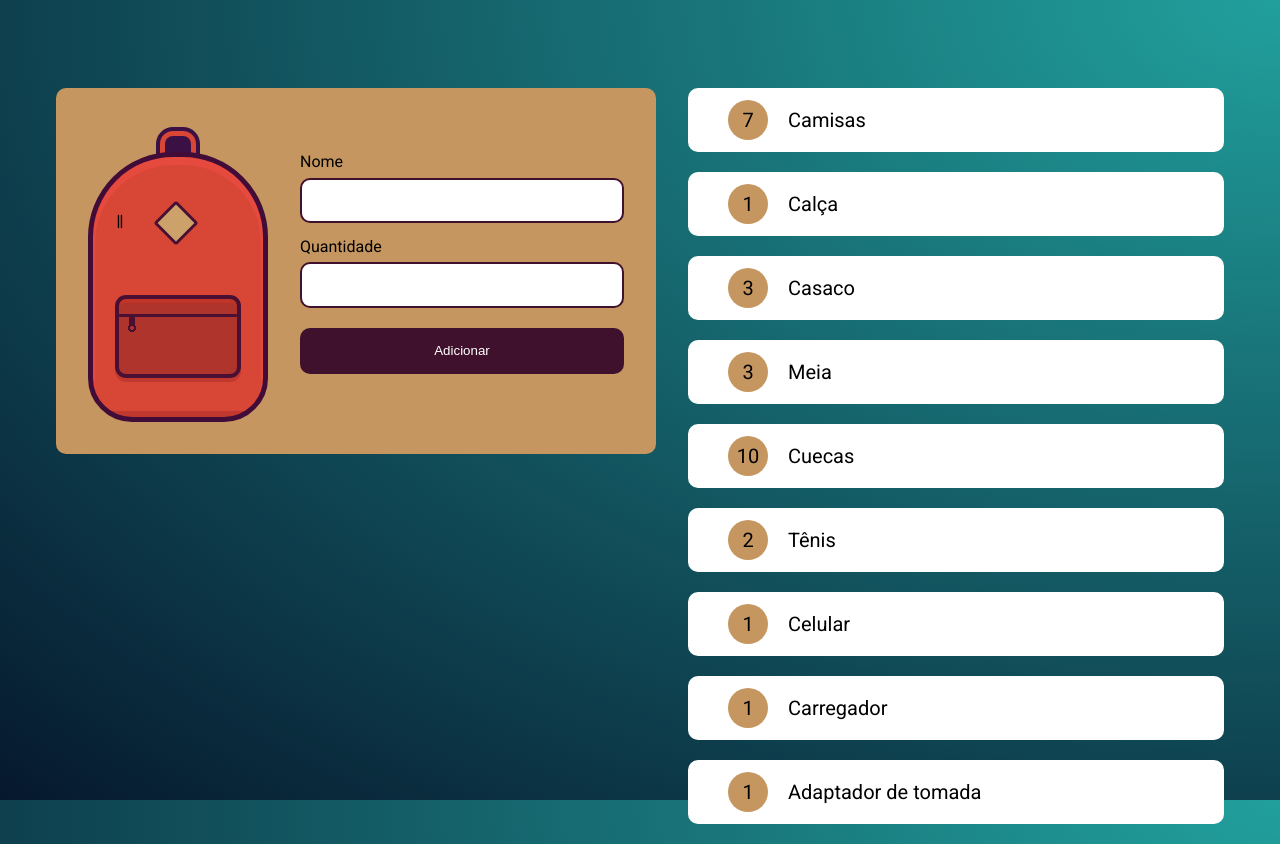
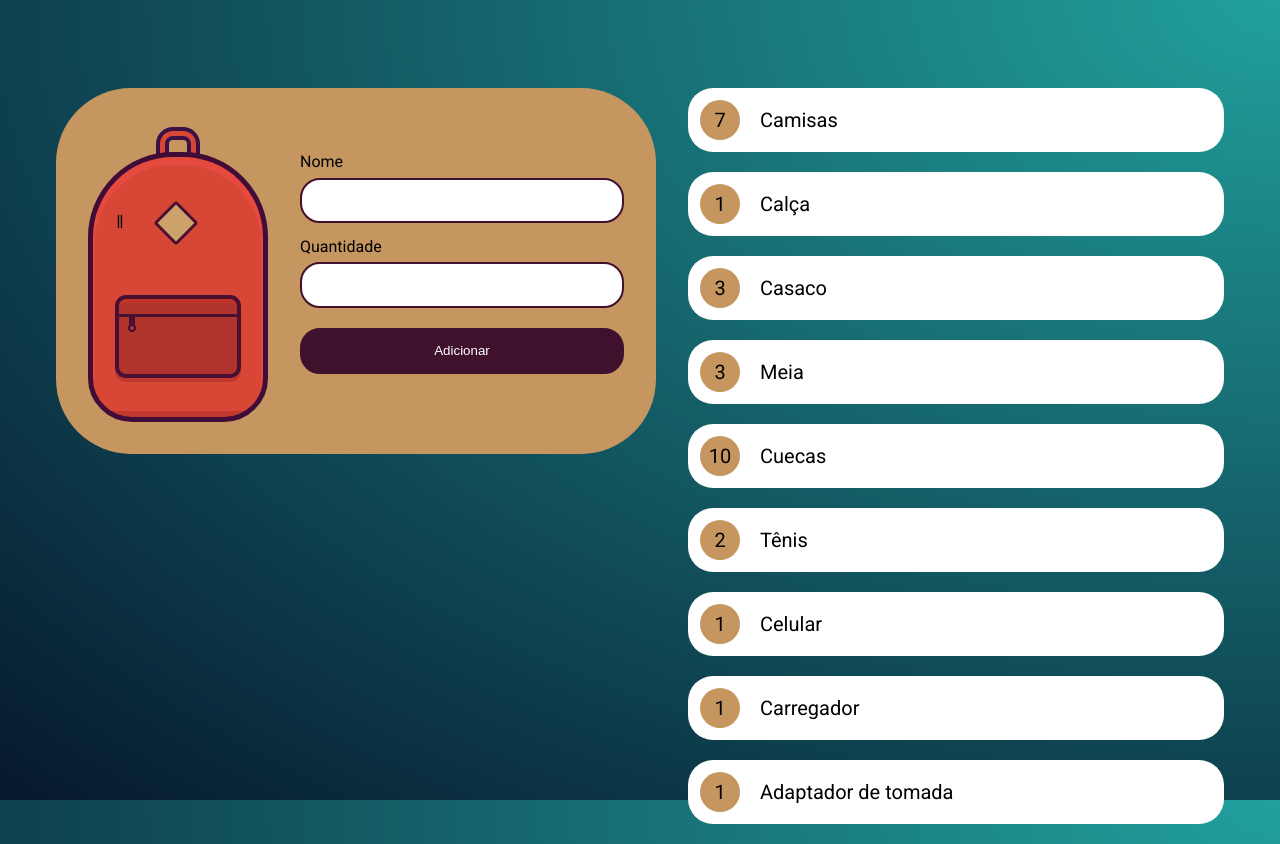
Before and after one commit to WilRocha97/Pojeto-Mochila-de-viagem, a plain HTML site: page index.html in a window 1280 px wide. Drawn offline with Linux system fonts and the light colour scheme.

Commit message:
personalizando o CSS

```diff
--- a/css/style.css
+++ b/css/style.css
@@ -19,7 +19,7 @@ html {
     box-sizing: border-box;
     display: flex;
     background: #C5965F;
-    border-radius: 10px;
+    border-radius: 75px;
     gap: 2em;
 }
 
@@ -29,7 +29,7 @@ html {
     height: 180px;
     padding-top: 80px;
     background-color: #d84736;
-    box-shadow: inset 0 6px 0 2px #e64a3e, 0 -93px 0 -77px #3b1045, 0 -93px 0 -72px #d84736, 0 -93px 0 -68px #3b1045;
+    box-shadow: inset 0 6px 0 2px #e64a3e, 0 -93px 0 -81px #C5965F, 0 -93px 0 -77px #3b1045, 0 -93px 0 -72px #d84736, 0 -93px 0 -68px #3b1045;
     background-image: linear-gradient(to right, transparent 5px, transparent 20px, transparent 1px, transparent 25px, transparent 5px, transparent 20px, transparent 20px, transparent 86px, #c1382e 45px, #c1382e 230px, transparent 25px, transparent 172px );
     background-position: center 254px;
     background-size: 305px 6px;
@@ -86,7 +86,7 @@ html {
     box-sizing: border-box;
     margin: 0.5em 0 1em;
     padding: 1em 0.5em;
-    border-radius: 10px;
+    border-radius: 20px;
     border: 2px solid #40112D;
 }
 
@@ -107,9 +107,9 @@ html {
 
 .item {
     list-style: none;
-    padding: 0.6em 2em;
+    padding: 0.6em;
     background: #FFFFFF;
-    border-radius: 10px;
+    border-radius: 25px;
     margin: 0 0 1em;
     width: 100%;
     box-sizing: border-box;
```
